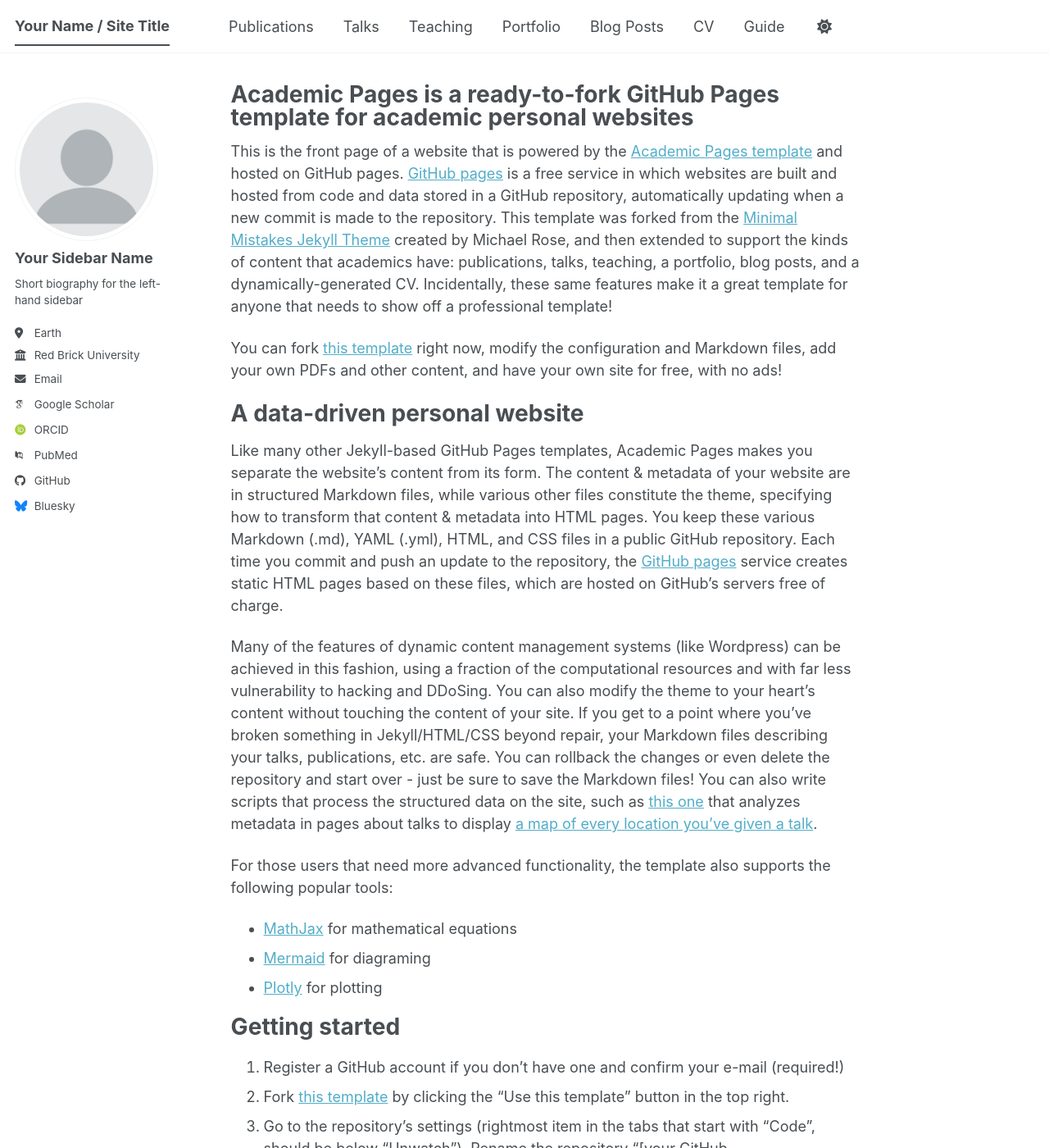
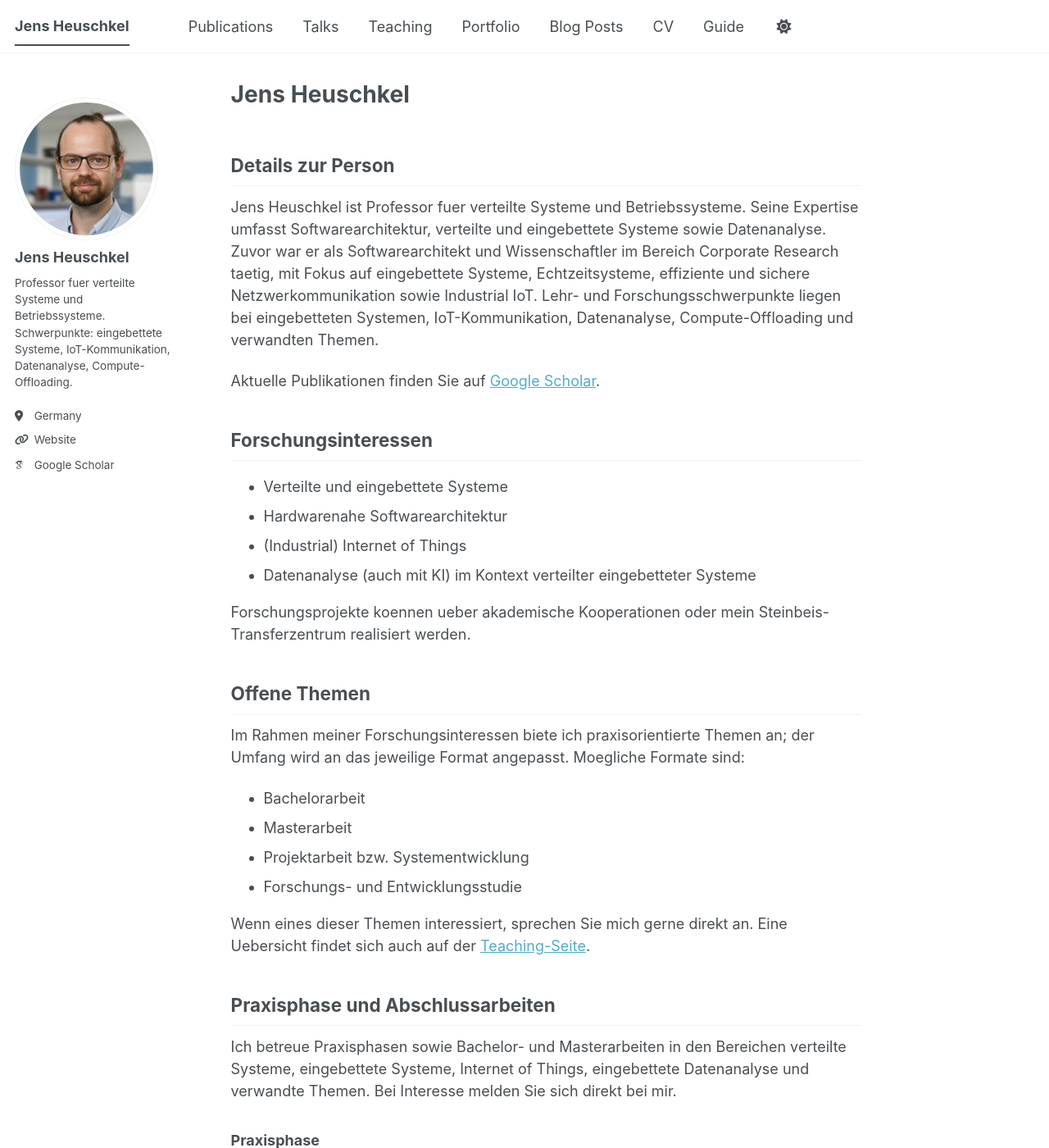
Before and after one commit to juehv/profjh-web, a Jekyll site: the page built from _pages/about.md, in a window 1280 px wide and 1400 px high. Shown: the whole window at 82% size. Built offline with Jekyll 4.4.1, drawn with Linux system fonts in a browser that asks for light colours; some web fonts are replaced; a script bundle is joined from its source files by our own code; library files that are not in the unit come from our copies; some of the changed text lies outside the part shown.

Commit message:
inital import

```diff
--- a/_config.yml
+++ b/_config.yml
@@ -9,10 +9,10 @@
 # Basic Site Settings
 locale                   : "en-US"
 site_theme               : "default" # The available themes options are "default", "air", "sunrise", "mint", "dirt" and "contrast"
-title                    : "Your Name / Site Title"
+title                    : "Jens Heuschkel"
 title_separator          : "-"
-name                     : &name "Your Name"
-description              : &description "Your Name's academic portfolio"   # Update this with a general description of your site, this is the default if not overridden by a page
+name                     : &name "Jens Heuschkel"
+description              : &description "Professor fuer verteilte Systeme und Betriebssysteme"   # Update this with a general description of your site, this is the default if not overridden by a page
 url                      : https://academicpages.github.io # The base hostname & protocol for your site e.g. "https://[your GitHub username].github.io",
                                                            # or if you already have some other page hosted on Github then use "https://[your GitHub username].github.io/[Your Repo Name]"
 baseurl                  : "" # the subpath of your site, e.g. "/blog"
@@ -24,24 +24,24 @@ repository               : "academicpages/academicpages.github.io"
 author:
   # Biographic information
   avatar           : "profile.png"
-  name             : "Your Sidebar Name"
+  name             : "Jens Heuschkel"
   pronouns         : # example: "she/her"
-  bio              : "Short biography for the left-hand sidebar"
-  location         : "Earth"
-  employer         : "Red Brick University"
-  uri              : # URL
-  email            : "none@example.org"
+  bio              : "Professor fuer verteilte Systeme und Betriebssysteme. Schwerpunkte: eingebettete Systeme, IoT-Kommunikation, Datenanalyse, Compute-Offloading."
+  location         : "Germany"
+  employer         :
+  uri              : "https://profjh.de"
+  email            :
 
   # Academic websites
   academia         : # URL
   arxiv            : # URL - Update with the correct link to your profile
-  googlescholar    : "https://scholar.google.com/citations?user=PS_CX0AAAAAJ"
+  googlescholar    : "https://scholar.google.de/citations?user=Yv1zsmEAAAAJ"
   inspire-hep      : # URL
   impactstory      : # URL
-  orcid            : "https://orcid.org/yourorcidurl"
+  orcid            : # URL
   semantic         : # URL
   ssrn             : # URL
-  pubmed           : "https://www.ncbi.nlm.nih.gov/pubmed/?term=john+snow"
+  pubmed           : # URL
   researchgate     : # URL
   scopus           : # URL
   zotero           : # URL
@@ -51,13 +51,13 @@ author:
   bitbucket        : # Username - Update with your username on the site
   codepen          : # Username
   dribbble         : # Username
-  github           : "academicpages"
+  github           : # Username
   kaggle           : # Username
   stackoverflow    : # User number or user number and name (i.e., use "1" or "1/jeff-atwood")
 
   # Social media
   artstation       : # Username
-  bluesky          : "bsky.app" # Replace this with you Bluesky username
+  bluesky          : # Username
   facebook         : # Username
   flickr           : # Username
   foursquare       : # Username
--- a/_pages/about.md
+++ b/_pages/about.md
@@ -1,56 +1,56 @@
 ---
 permalink: /
-title: "Academic Pages is a ready-to-fork GitHub Pages template for academic personal websites"
+title: "Jens Heuschkel"
 author_profile: true
 redirect_from:
   - /about/
   - /about.html
 ---
 
-This is the front page of a website that is powered by the [Academic Pages template](https://github.com/academicpages/academicpages.github.io) and hosted on GitHub pages. [GitHub pages](https://pages.github.com) is a free service in which websites are built and hosted from code and data stored in a GitHub repository, automatically updating when a new commit is made to the repository. This template was forked from the [Minimal Mistakes Jekyll Theme](https://mmistakes.github.io/minimal-mistakes/) created by Michael Rose, and then extended to support the kinds of content that academics have: publications, talks, teaching, a portfolio, blog posts, and a dynamically-generated CV. Incidentally, these same features make it a great template for anyone that needs to show off a professional template!
+## Details zur Person
 
- You can fork [this template](https://github.com/academicpages/academicpages.github.io) right now, modify the configuration and Markdown files, add your own PDFs and other content, and have your own site for free, with no ads!
+Jens Heuschkel ist Professor fuer verteilte Systeme und Betriebssysteme. Seine Expertise umfasst Softwarearchitektur, verteilte und eingebettete Systeme sowie Datenanalyse. Zuvor war er als Softwarearchitekt und Wissenschaftler im Bereich Corporate Research taetig, mit Fokus auf eingebettete Systeme, Echtzeitsysteme, effiziente und sichere Netzwerkommunikation sowie Industrial IoT. Lehr- und Forschungsschwerpunkte liegen bei eingebetteten Systemen, IoT-Kommunikation, Datenanalyse, Compute-Offloading und verwandten Themen.
 
-A data-driven personal website
-======
-Like many other Jekyll-based GitHub Pages templates, Academic Pages makes you separate the website's content from its form. The content & metadata of your website are in structured Markdown files, while various other files constitute the theme, specifying how to transform that content & metadata into HTML pages. You keep these various Markdown (.md), YAML (.yml), HTML, and CSS files in a public GitHub repository. Each time you commit and push an update to the repository, the [GitHub pages](https://pages.github.com/) service creates static HTML pages based on these files, which are hosted on GitHub's servers free of charge.
+Aktuelle Publikationen finden Sie auf [Google Scholar](https://scholar.google.de/citations?user=Yv1zsmEAAAAJ).
 
-Many of the features of dynamic content management systems (like Wordpress) can be achieved in this fashion, using a fraction of the computational resources and with far less vulnerability to hacking and DDoSing. You can also modify the theme to your heart's content without touching the content of your site. If you get to a point where you've broken something in Jekyll/HTML/CSS beyond repair, your Markdown files describing your talks, publications, etc. are safe. You can rollback the changes or even delete the repository and start over - just be sure to save the Markdown files! You can also write scripts that process the structured data on the site, such as [this one](https://github.com/academicpages/academicpages.github.io/blob/master/talkmap.ipynb) that analyzes metadata in pages about talks to display [a map of every location you've given a talk](https://academicpages.github.io/talkmap.html).
+## Forschungsinteressen
 
-For those users that need more advanced functionality, the template also supports the following popular tools:
-- [MathJax](https://www.mathjax.org/) for mathematical equations
-- [Mermaid](https://mermaid.js.org/) for diagraming
-- [Plotly](https://plotly.com/javascript/) for plotting
+- Verteilte und eingebettete Systeme
+- Hardwarenahe Softwarearchitektur
+- (Industrial) Internet of Things
+- Datenanalyse (auch mit KI) im Kontext verteilter eingebetteter Systeme
 
-Getting started
-======
-1. Register a GitHub account if you don't have one and confirm your e-mail (required!)
-1. Fork [this template](https://github.com/academicpages/academicpages.github.io) by clicking the "Use this template" button in the top right.
-1. Go to the repository's settings (rightmost item in the tabs that start with "Code", should be below "Unwatch"). Rename the repository "[your GitHub username].github.io", which will also be your website's URL.
-1. Set site-wide configuration and create content & metadata (see below -- also see [this set of diffs](https://archive.is/3TPas) showing what files were changed to set up [an example site](https://getorg-testacct.github.io) for a user with the username "getorg-testacct")
-1. Upload any files (like PDFs, .zip files, etc.) to the files/ directory. They will appear at https://[your GitHub username].github.io/files/example.pdf.
-1. Check status by going to the repository settings, in the "GitHub pages" section
+Forschungsprojekte koennen ueber akademische Kooperationen oder mein Steinbeis-Transferzentrum realisiert werden.
 
-Site-wide configuration
-------
-The main configuration file for the site is in the base directory in [_config.yml](https://github.com/academicpages/academicpages.github.io/blob/master/_config.yml), which defines the content in the sidebars and other site-wide features. You will need to replace the default variables with ones about yourself and your site's github repository. The configuration file for the top menu is in [_data/navigation.yml](https://github.com/academicpages/academicpages.github.io/blob/master/_data/navigation.yml). For example, if you don't have a portfolio or blog posts, you can remove those items from that navigation.yml file to remove them from the header.
+## Offene Themen
 
-Create content & metadata
-------
-For site content, there is one Markdown file for each type of content, which are stored in directories like _publications, _talks, _posts, _teaching, or _pages. For example, each talk is a Markdown file in the [_talks directory](https://github.com/academicpages/academicpages.github.io/tree/master/_talks). At the top of each Markdown file is structured data in YAML about the talk, which the theme will parse to do lots of cool stuff. The same structured data about a talk is used to generate the list of talks on the [Talks page](https://academicpages.github.io/talks), each [individual page](https://academicpages.github.io/talks/2012-03-01-talk-1) for specific talks, the talks section for the [CV page](https://academicpages.github.io/cv), and the [map of places you've given a talk](https://academicpages.github.io/talkmap.html) (if you run this [python file](https://github.com/academicpages/academicpages.github.io/blob/master/talkmap.py) or [Jupyter notebook](https://github.com/academicpages/academicpages.github.io/blob/master/talkmap.ipynb), which creates the HTML for the map based on the contents of the _talks directory).
+Im Rahmen meiner Forschungsinteressen biete ich praxisorientierte Themen an; der Umfang wird an das jeweilige Format angepasst. Moegliche Formate sind:
 
-**Markdown generator**
+- Bachelorarbeit
+- Masterarbeit
+- Projektarbeit bzw. Systementwicklung
+- Forschungs- und Entwicklungsstudie
 
-The repository includes [a set of Jupyter notebooks](https://github.com/academicpages/academicpages.github.io/tree/master/markdown_generator
-) that converts a CSV containing structured data about talks or presentations into individual Markdown files that will be properly formatted for the Academic Pages template. The sample CSVs in that directory are the ones I used to create my own personal website at stuartgeiger.com. My usual workflow is that I keep a spreadsheet of my publications and talks, then run the code in these notebooks to generate the Markdown files, then commit and push them to the GitHub repository.
+Wenn eines dieser Themen interessiert, sprechen Sie mich gerne direkt an. Eine Uebersicht findet sich auch auf der [Teaching-Seite](/teaching/).
 
-How to edit your site's GitHub repository
-------
-Many people use a git client to create files on their local computer and then push them to GitHub's servers. If you are not familiar with git, you can directly edit these configuration and Markdown files directly in the github.com interface. Navigate to a file (like [this one](https://github.com/academicpages/academicpages.github.io/blob/master/_talks/2012-03-01-talk-1.md) and click the pencil icon in the top right of the content preview (to the right of the "Raw | Blame | History" buttons). You can delete a file by clicking the trashcan icon to the right of the pencil icon. You can also create new files or upload files by navigating to a directory and clicking the "Create new file" or "Upload files" buttons.
+## Praxisphase und Abschlussarbeiten
 
-Example: editing a Markdown file for a talk
-![Editing a Markdown file for a talk](/images/editing-talk.png)
+Ich betreue Praxisphasen sowie Bachelor- und Masterarbeiten in den Bereichen verteilte Systeme, eingebettete Systeme, Internet of Things, eingebettete Datenanalyse und verwandte Themen. Bei Interesse melden Sie sich direkt bei mir.
 
-For more info
-------
-More info about configuring Academic Pages can be found in [the guide](https://academicpages.github.io/markdown/), the [growing wiki](https://github.com/academicpages/academicpages.github.io/wiki), and you can always [ask a question on GitHub](https://github.com/academicpages/academicpages.github.io/discussions). The [guides for the Minimal Mistakes theme](https://mmistakes.github.io/minimal-mistakes/docs/configuration/) (which this theme was forked from) might also be helpful.
+### Praxisphase
+
+Die Praxisphase bietet die Gelegenheit, erste Kontakte zu Unternehmen und Institutionen im eigenen Interessensgebiet zu knuepfen. Idealerweise fuehrt sie zu einer Abschlussarbeit; es empfiehlt sich daher, fruehzeitig ein Thema zu skizzieren.
+
+### Expose fuer Abschlussarbeiten
+
+Grundlage fuer die Betreuung ist ein ausfuehrliches Expose, das Motivation, Ziele, Methodik, Zeitplan und erwartete Ergebnisse beschreibt.
+
+### Empfehlungen zum Schreiben
+
+Hilfreich sind etablierte Leitfaeden zur wissenschaftlichen Arbeit (Struktur, Sprache, Zitation, Einbindung von Grafiken und Quellcode). Nutzen Sie diese als Orientierung, um den roten Faden und die Nachvollziehbarkeit zu sichern.
+
+## Links
+
+- [Terminbuchung](https://meet.profjh.de/profjh)
+- [Teaching](/teaching/)
+- [Publikationsliste (Google Scholar)](https://scholar.google.de/citations?user=Yv1zsmEAAAAJ)
--- a/package.json
+++ b/package.json
@@ -24,6 +24,7 @@
     "node": ">= 0.10.0"
   },
   "dependencies": {
+    "@openai/codex": "^0.87.0",
     "fitvids": "^2.1.1",
     "jquery": "^3.7.1",
     "jquery-smooth-scroll": "^2.2.0",
```
Also changed, not shown: images/profile.png, 1 other file.
